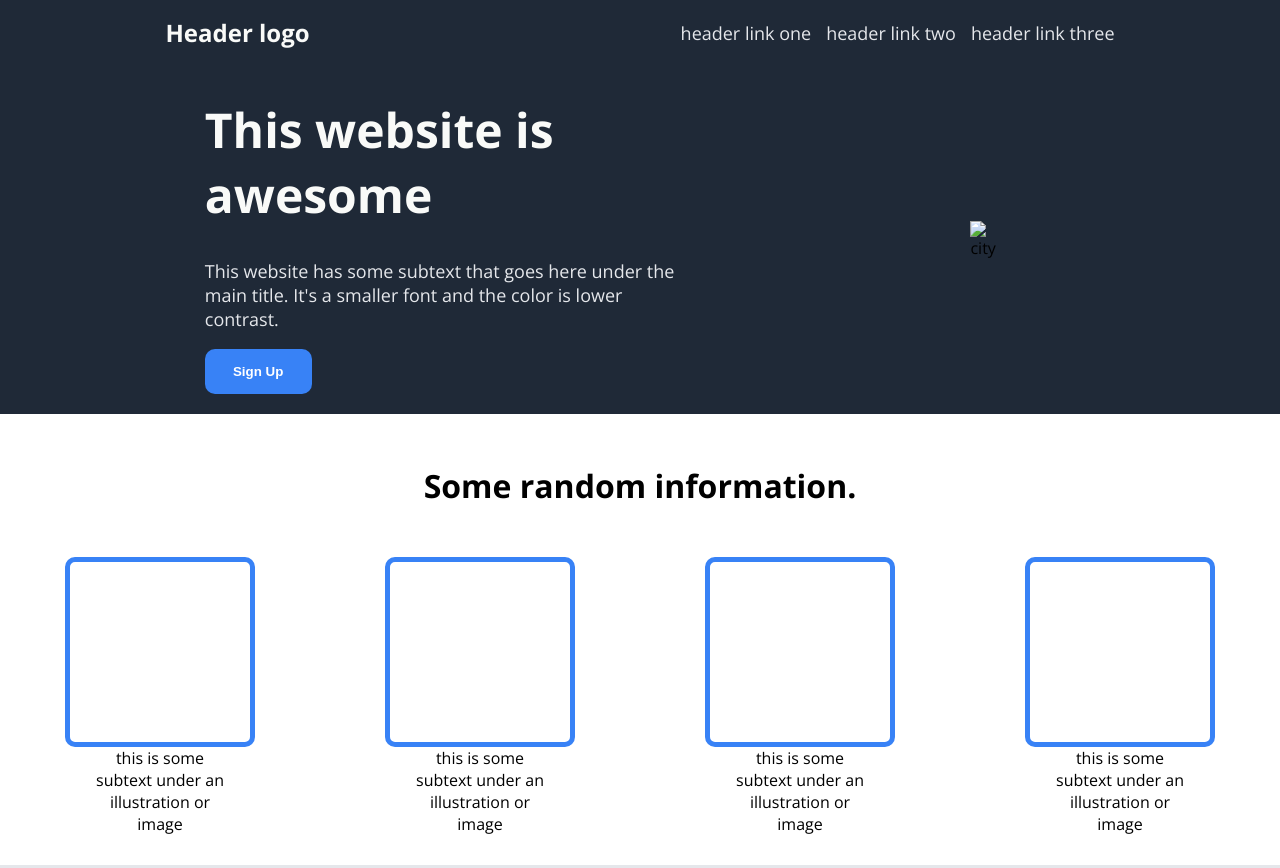
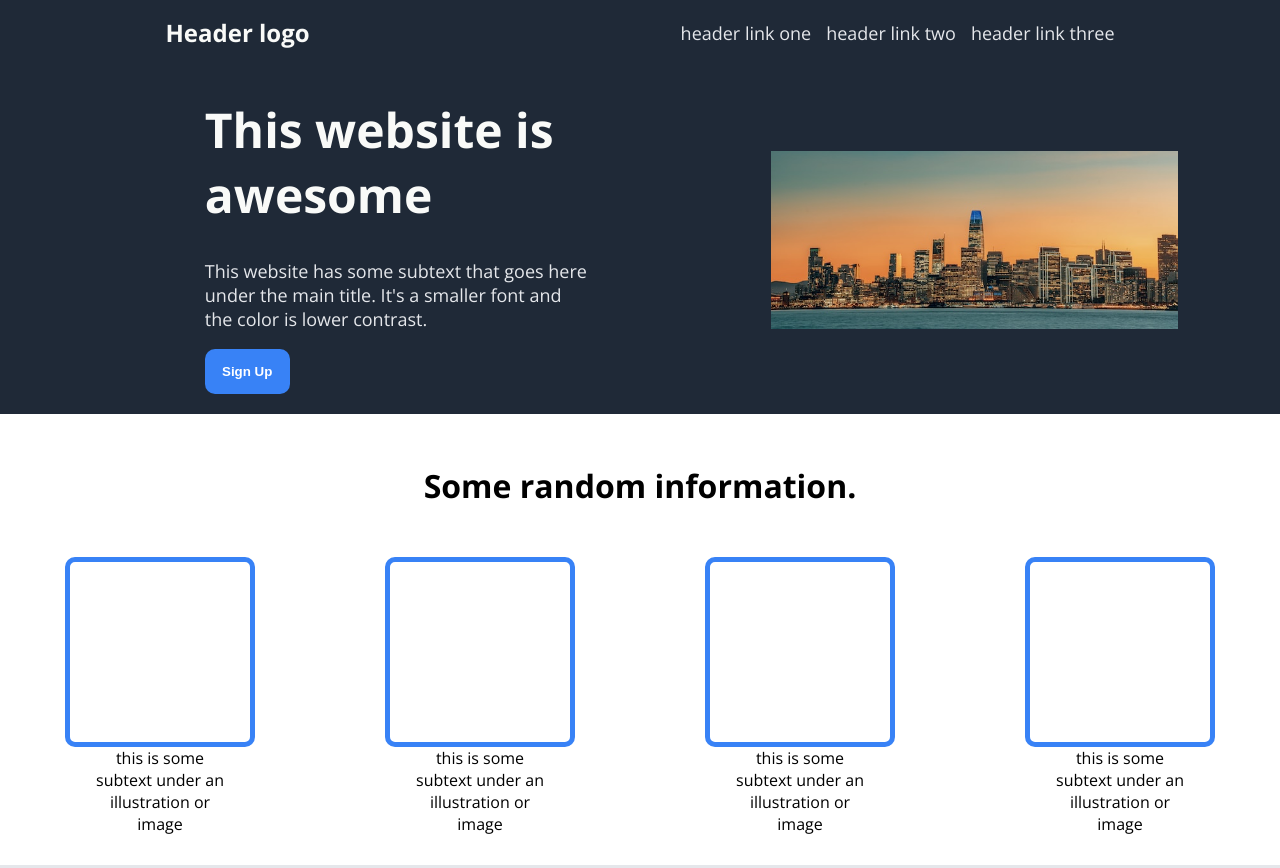
Before and after one commit to CSE-Kyle/landing-page-project, a plain HTML site: page index.html in a window 1280 px wide. Shown: the top 868 px of the page. Drawn offline with nearby package versions, Linux system fonts and the light colour scheme; the site is published under a folder, as on GitHub Pages, so addresses that start at the root find nothing.

Commit message:
fixed img tag src location

```diff
--- a/index.html
+++ b/index.html
@@ -35,7 +35,7 @@
                 </div>
 
                 <div class="right">
-                    <img src="/img/city.jpg" alt="city">
+                    <img src="./img/city.jpg" alt="city">
                 </div>
             </div>
         </div>
```
